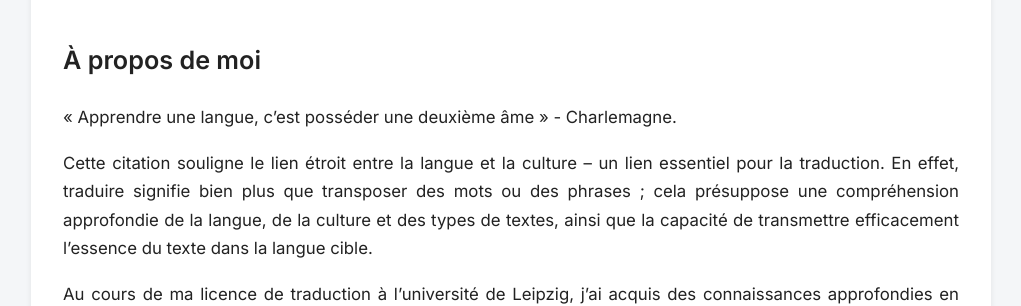
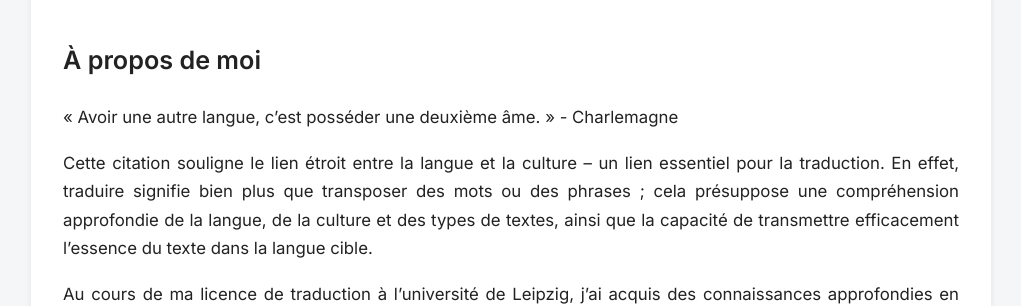
Before and after one commit to nneuhoff/traduction-translation-uebersetzung, a Jekyll site: the page built from fr/about.md, in a window 1280 px wide. Shown: the part 138-444 px from the top of the page, without its empty margins (129-1150 px from the left). Built offline with Jekyll 4.4.1, drawn with Linux system fonts in a browser that asks for light colours.

Commit message:
Update about.md

```diff
--- a/fr/about.md
+++ b/fr/about.md
@@ -6,7 +6,7 @@ lang: fr
 
 ## À propos de moi
 
-« Apprendre une langue, c’est posséder une deuxième âme » - Charlemagne.
+« Avoir une autre langue, c’est posséder une deuxième âme. » - Charlemagne
 
 Cette citation souligne le lien étroit entre la langue et la culture – un lien essentiel pour la traduction. En effet, traduire signifie bien plus que transposer des mots ou des phrases ; cela présuppose une compréhension approfondie de la langue, de la culture et des types de textes, ainsi que la capacité de transmettre efficacement l’essence du texte dans la langue cible.
 
```
